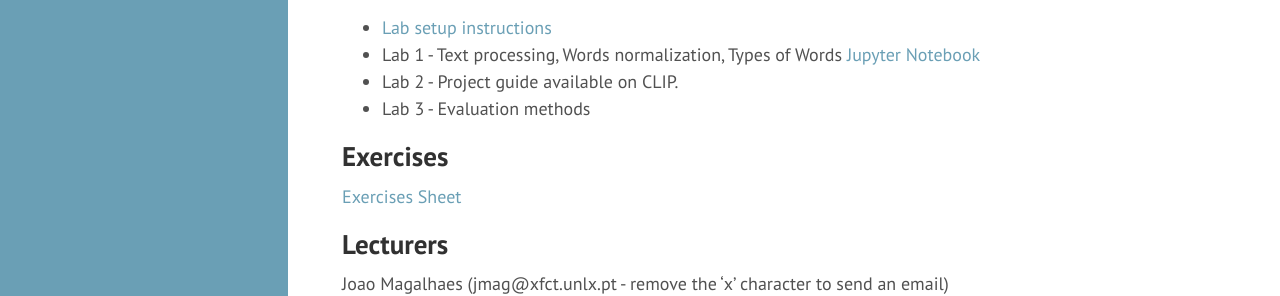
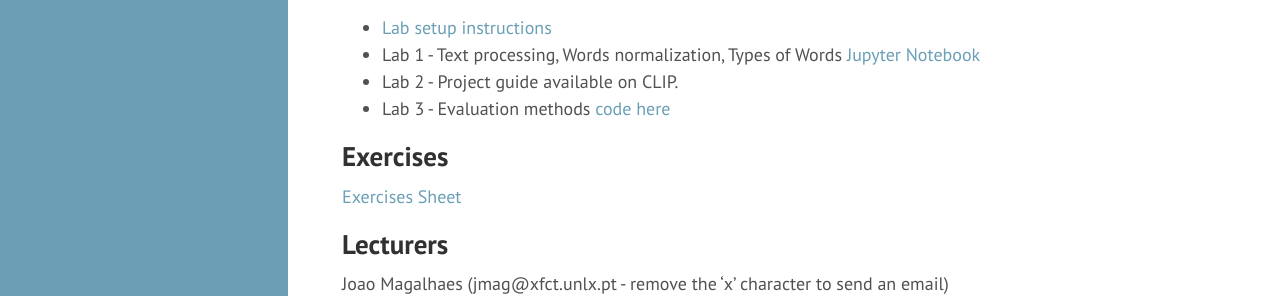
Before and after one commit to novasearch/wiki.novasearch.org, a Jekyll site: the page built from wiki/IR_NLP_2021.md, in a window 1280 px wide and 1379 px high. Shown: the part 992-1288 px from the top of the window. Built offline with Jekyll 4.4.1, drawn with Linux system fonts in a browser that asks for light colours.

Commit message:
Update IR_NLP_2021.md

```diff
--- a/wiki/IR_NLP_2021.md
+++ b/wiki/IR_NLP_2021.md
@@ -30,7 +30,7 @@ Exam (40%) + Lab work (60% with three submissions)
  - [Lab setup instructions](/wiki/IR_NLP_lab_setup)
  - Lab 1 - Text processing, Words normalization, Types of Words [Jupyter Notebook](/assets/files/2021labs/basic_text_processing.ipynb)
  - Lab 2 - Project guide available on CLIP.
- - Lab 3 - Evaluation methods
+ - Lab 3 - Evaluation methods [code here](/assets/files/2021labs/eval.zip)
 
 ## Exercises
 [Exercises Sheet](/assets/files/Exercises.pdf)
```
